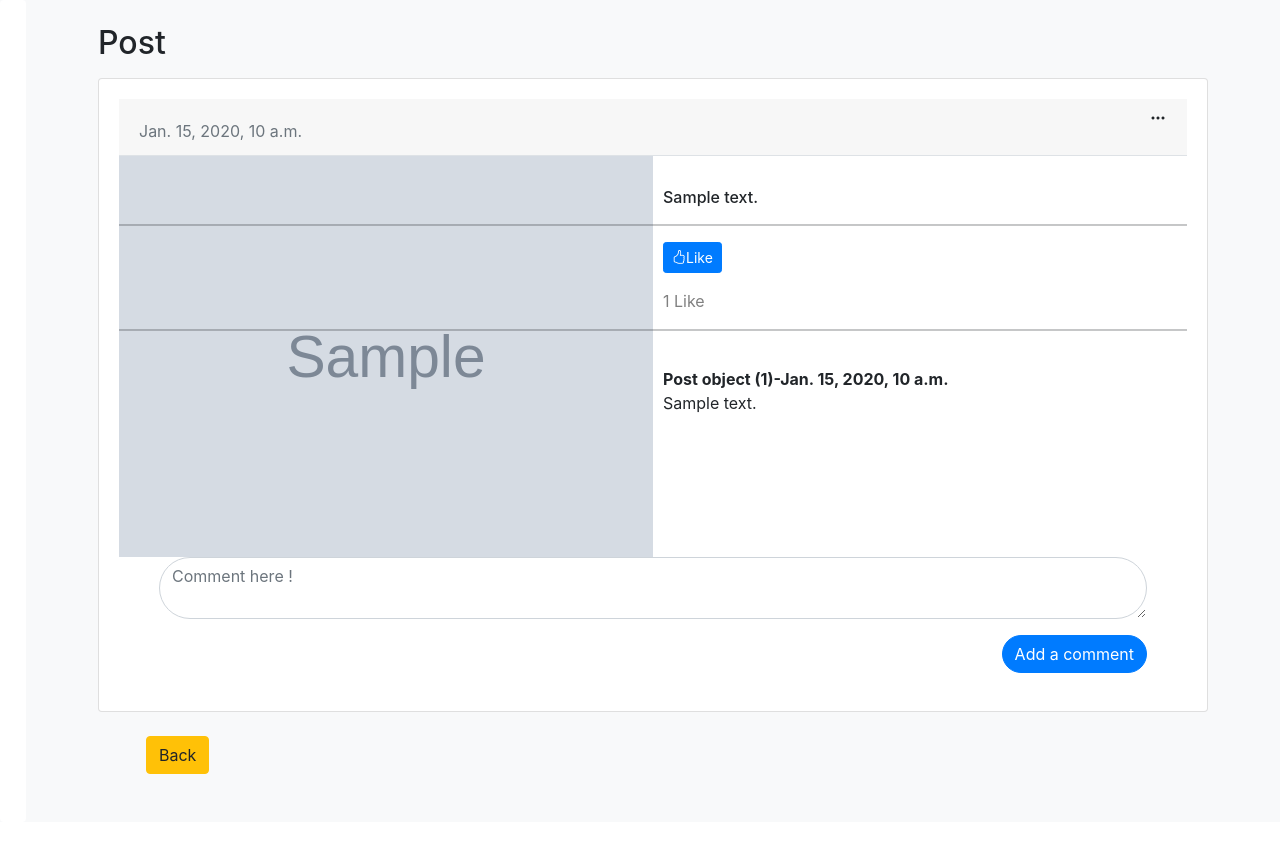
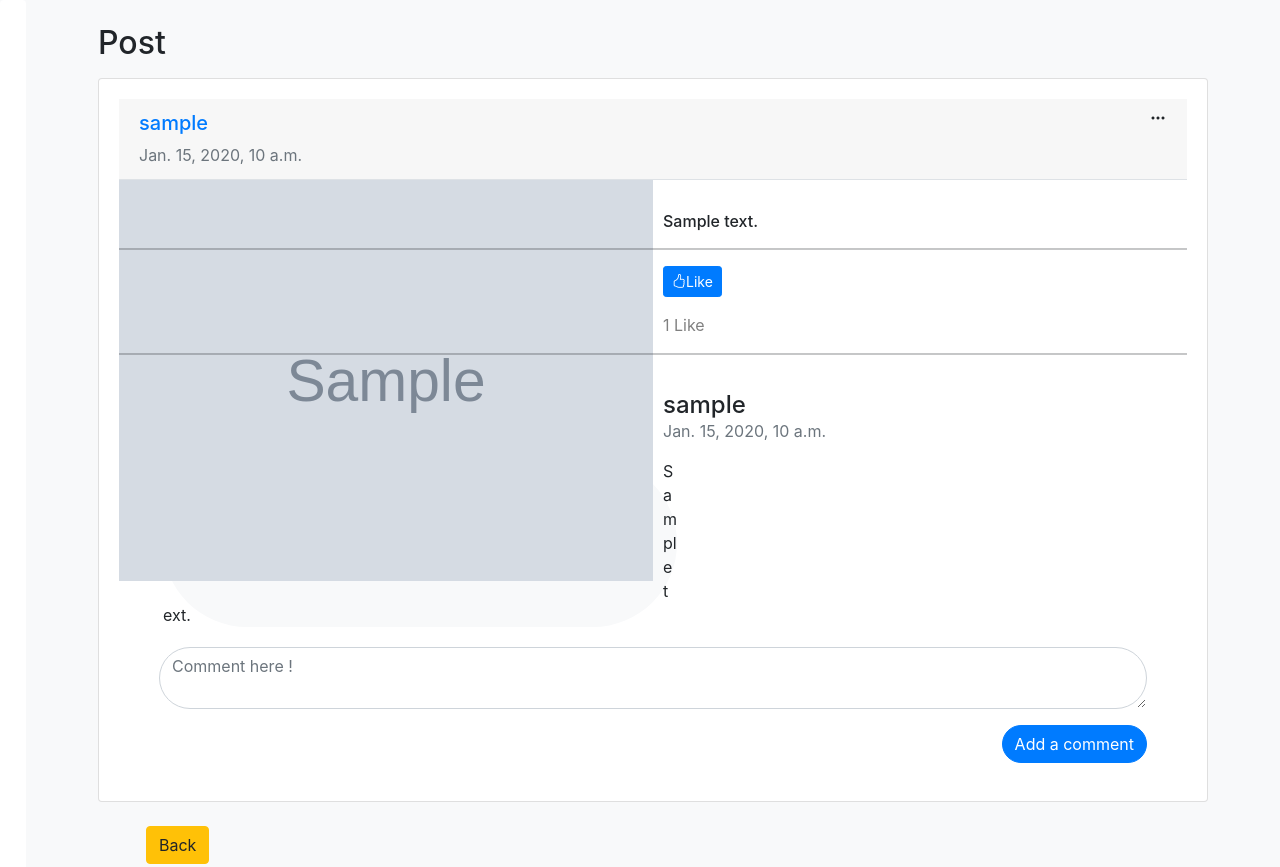
Before and after one commit to Marwa-Medhat/SocialNetwork-DjangoProject, a Django app: page /posts/details/1 in a window 1280 px wide. Shown: the part 54-921 px from the top of the page. Before the commit the page ends 828 px from the top, so only its background shows below. Run offline with Django 3.2, Linux system fonts and the light colour scheme; tables that the repository leaves empty hold one stand-in row (values such as "Sample post"); grey boxes marked "Sample" are stand-in pictures; some libraries are stand-ins or nearby versions.

Commit message:
create done

```diff
--- a/SocialNetwork/Posts/forms.py
+++ b/SocialNetwork/Posts/forms.py
@@ -14,9 +14,10 @@ class PostsCreateForm(forms.ModelForm):
     class Meta:
         model = Post
         fields="__all__"
+        exclude = ['user_id']
         widgets = {
-        'user_id': forms.HiddenInput(),
-        # 'likes':forms.HiddenInput(),
+
+        'likes':forms.HiddenInput(),
 
          }
 
--- a/SocialNetwork/Posts/templates/layouts/main.html
+++ b/SocialNetwork/Posts/templates/layouts/main.html
@@ -71,7 +71,7 @@
 	             <a href="{% url 'profile' %}" ><i class="bi bi-person"></i>My Profile</a>
 
 	          <li>
-	              <a href="#" <i class="bi bi-people-fill"></i> Groupes</a>
+	              <a href="#" <i class="bi bi-people-fill"></i> Groups</a>
 	          </li>
             </ul>
 	      </div>
--- a/SocialNetwork/Posts/templates/posts/details.html
+++ b/SocialNetwork/Posts/templates/posts/details.html
@@ -16,7 +16,7 @@
             </div>
       </div>
         <div class="card-header border-bottom">
-          <p class="card-text text-primary h5">{{request.user.username }}
+          <p class="card-text text-primary h5">{{post.user_id.username }}
 </p>
             <p class="card-text  text-muted "> {{post.creation_date_time}} </p>
         </div>
@@ -43,8 +43,9 @@
               <p></p>
                {% else %}
               {% for comment in post.post.all %}
-                 <div class="ml-4"><strong>{{comment.post_id}}-{{comment.creation_date_time}}</div></strong>
-                 <div class="ml-4">{{comment.content}} </div>
+                 <div class="ml-4 "><strong class="h4">{{post.user_id.username}}</strong>
+                 <p class="text-muted">{{comment.creation_date_time}}</p></div>
+                 <div class="ml-4 bg-light  rounded-pill w-50">{{comment.content}} </div>
 
               {% endfor %}
 
--- a/SocialNetwork/Posts/views.py
+++ b/SocialNetwork/Posts/views.py
@@ -9,7 +9,7 @@ from django.http import HttpResponseRedirect
 
 def index(request):
 
-    posts= Post.objects.order_by('creation_date_time')
+    posts= Post.objects.order_by('-creation_date_time')
     print(posts)
     form = PostsCreateForm()
     print(form)
@@ -21,13 +21,12 @@ def index(request):
 
 
 def create(request):
-    post = Post.objects.get(user_id=request.user.id)
-    data = {'user_id': post}
-    form = PostsCreateForm(request.POST or None,initial=data)
 
+    form = PostsCreateForm(request.POST or None)
     if form.is_valid():
-        form.instance.user_id=request.user.id
-        form.save()
+        forms=form.save(commit=False)
+        forms.user_id_id=request.user.id
+        forms.save()
         return redirect("index")
 
     return render(request, "posts/create.html", {
@@ -41,9 +40,10 @@ def destroy(request, id):
     return redirect("index")
 def edit(request,id):
     post=Post.objects.get(id=id)
-    data = {'user_id': post.user_id , 'content': post.content }
-    form = PostsCreateForm(request.POST or None,initial=data,instance=post)
+    form = PostsCreateForm(request.POST or None,instance=post)
     if form.is_valid():
+        forms=form.save(commit=False)
+        forms.user_id_id=request.user.id
         form.save()
         return redirect("index")
 
--- a/SocialNetwork/Users/templates/registration/login.html
+++ b/SocialNetwork/Users/templates/registration/login.html
@@ -6,12 +6,12 @@
 <script src="https://cdn.jsdelivr.net/npm/bootstrap@5.0.0-beta3/dist/js/bootstrap.min.js" integrity="sha384-j0CNLUeiqtyaRmlzUHCPZ+Gy5fQu0dQ6eZ/xAww941Ai1SxSY+0EQqNXNE6DZiVc" crossorigin="anonymous"></script> {% endcomment %}
 
 </head>
-<body class="col-md-4  offset-md-4 border border-primary-5 " style=" margin-top:50px; padding-top: 80px; width: 400px;" >
+<body class="col-md-4  offset-md-4 border border-primary " style=" margin-top:50px; padding-top: 80px; width: 400px; height:400px; " >
 
 <form  action= "{% url "login" %}" method="post">
     {% csrf_token %}
     {{ form.as_p }}
-    <button type="submit" class="btn btn-success btn-lg " style="margin-left:100px"  >login </button>
+    <button type="submit" class="btn btn-primary btn-lg " style="margin-left:100px"  >login </button>
 </form>
 </body>
 </html>
```
Also changed, not shown: SocialNetwork/Posts/templates/posts/index.html (+5 -5 lines).
